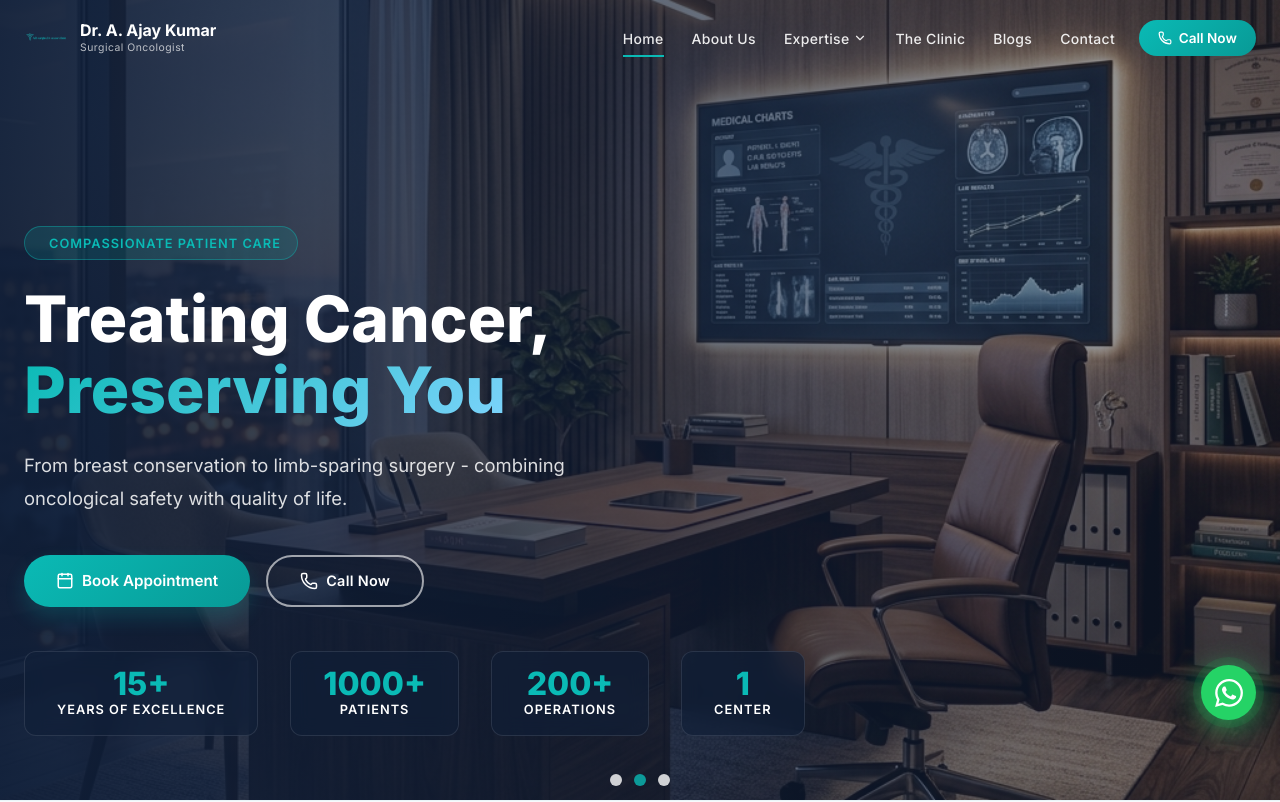
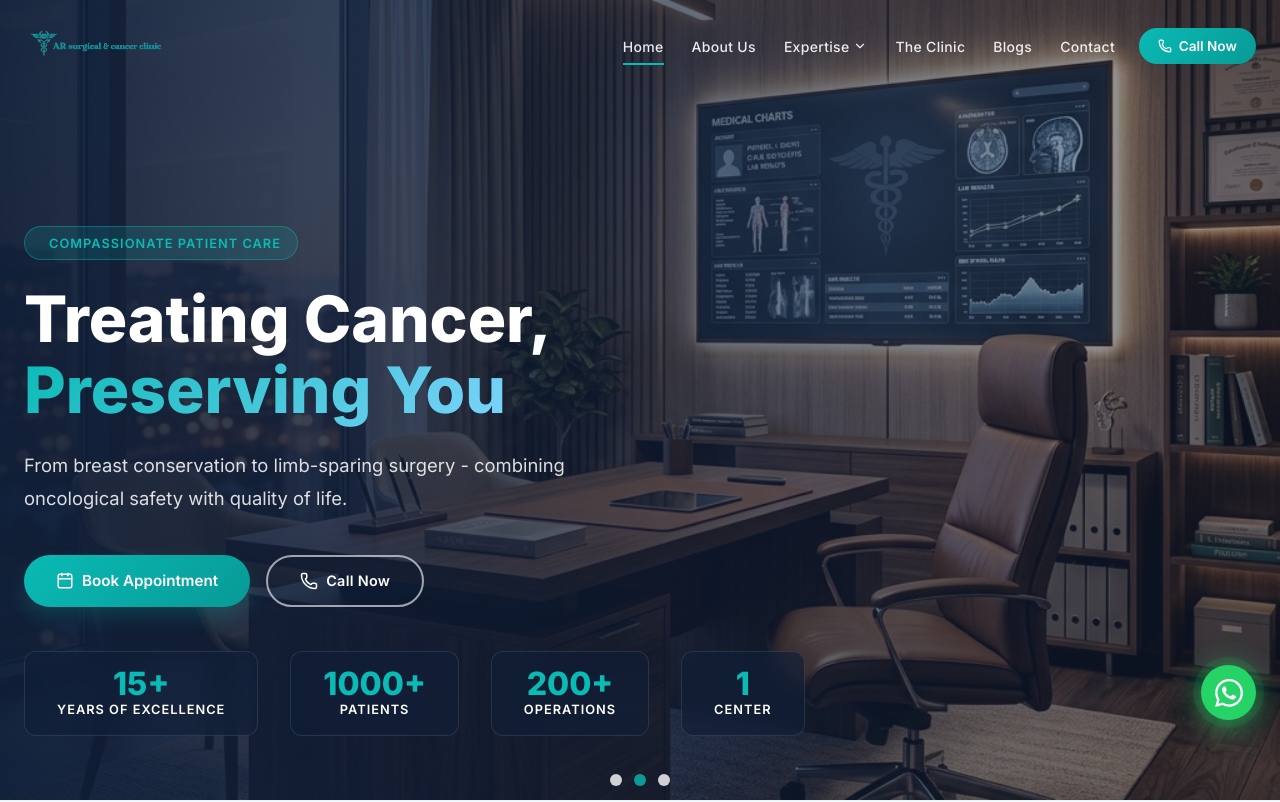
Before and after one commit to yakash4658r/Ajay_Oncologist, a React (Vite) app: page / in a window 1280 px wide. Shown: the top 802 px of the page. Built offline with nearby package versions, Linux system fonts and the light colour scheme.

Commit message:
Remove text from Navbar and enlarge logo

```diff
--- a/src/components/Navbar.tsx
+++ b/src/components/Navbar.tsx
@@ -61,17 +61,13 @@ export default function Navbar({ currentPage, setCurrentPage }: NavbarProps) {
             onClick={() => navigate('home')}
             style={{ background: 'none', border: 'none', cursor: 'pointer', textAlign: 'left', padding: 0 }}
           >
-            <div style={{ display: 'flex', alignItems: 'center', gap: '0.75rem' }}>
+            <div style={{ display: 'flex', alignItems: 'center' }}>
               <div style={{
-                width: '44px', height: '44px', borderRadius: '8px',
-                display: 'flex', alignItems: 'center', justifyContent: 'center',
+                height: '60px',
+                display: 'flex', alignItems: 'center', justifyContent: 'flex-start',
                 overflow: 'hidden'
               }}>
-                <img src="./Logo_transparent.png" alt="Dr. A. Ajay Kumar Logo" style={{ width: '100%', height: '100%', objectFit: 'contain' }} />
-              </div>
-              <div>
-                <div style={{ fontFamily: 'Inter', fontWeight: 700, color: 'white', fontSize: '1rem', lineHeight: 1.2 }}>Dr. A. Ajay Kumar</div>
-                <div style={{ fontSize: '0.65rem', color: 'rgba(255,255,255,0.7)', fontFamily: 'Inter', letterSpacing: '0.5px' }}>Surgical Oncologist</div>
+                <img src="./Logo_transparent.png" alt="Dr. A. Ajay Kumar Logo" style={{ height: '100%', width: 'auto', objectFit: 'contain' }} />
               </div>
             </div>
           </button>
@@ -139,7 +135,9 @@ export default function Navbar({ currentPage, setCurrentPage }: NavbarProps) {
       {/* Mobile Menu */}
       <div className={`mobile-menu ${mobileOpen ? 'open' : ''}`}>
         <div style={{ display: 'flex', alignItems: 'center', justifyContent: 'space-between', marginBottom: '2rem' }}>
-          <div style={{ fontFamily: 'Inter', fontWeight: 700, color: 'white', fontSize: '1.1rem' }}>Dr. A. Ajay Kumar</div>
+          <div style={{ height: '45px', display: 'flex', alignItems: 'center' }}>
+            <img src="./Logo_transparent.png" alt="Logo" style={{ height: '100%', width: 'auto', objectFit: 'contain' }} />
+          </div>
           <button onClick={() => setMobileOpen(false)} style={{ background: 'none', border: 'none', color: 'rgba(255,255,255,0.7)', cursor: 'pointer' }}>
             <X size={24} />
           </button>
```
